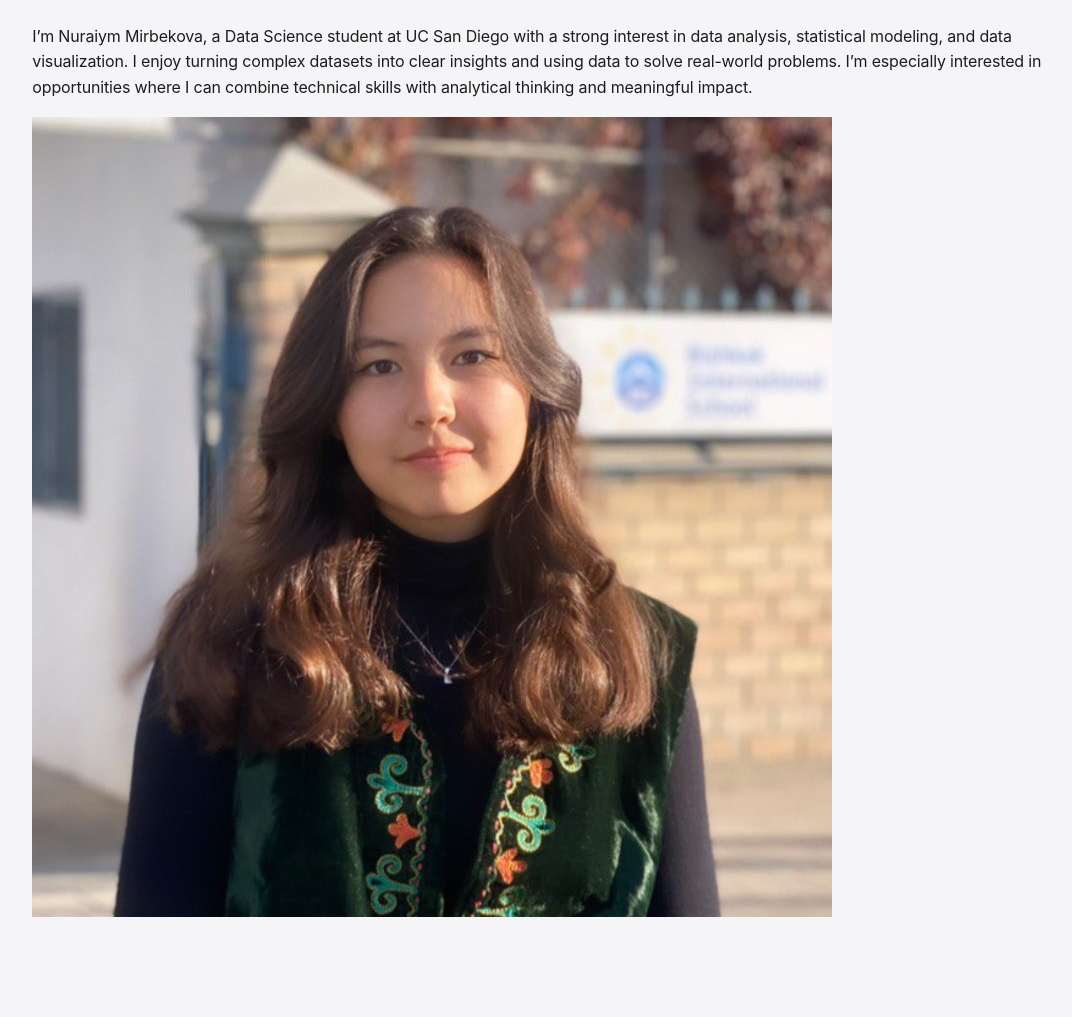
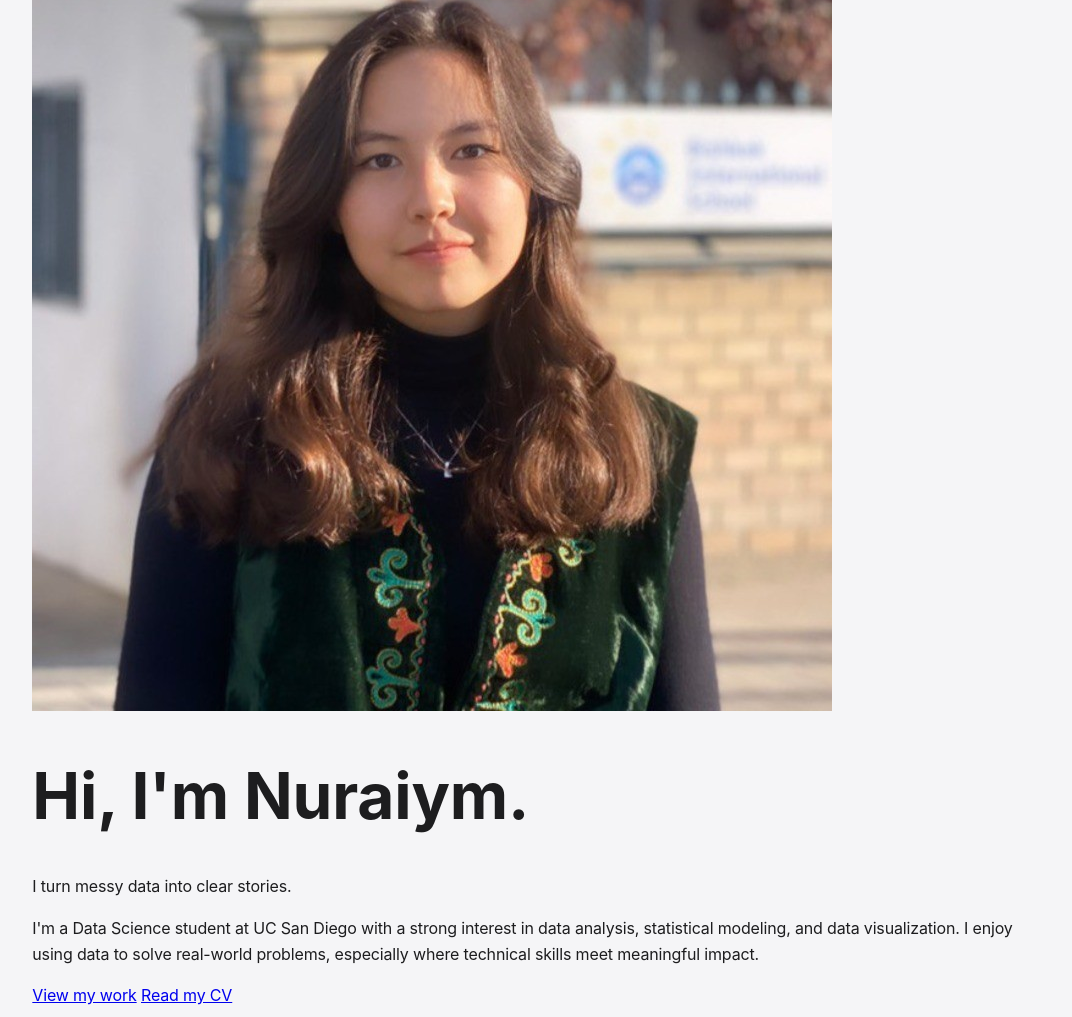
Before and after one commit to nmirbekova-wq/Personal-Portfolio, a plain HTML site: page index.html in a window 1280 px wide. Shown: the part 204-1221 px from the top of the page, without its empty margins (103-1175 px from the left). Before the commit the page ends 1136 px from the top, so only its background shows below. Drawn offline with Linux system fonts and the light colour scheme.

Commit message:
changes in home page

```diff
--- a/index.html
+++ b/index.html
@@ -16,10 +16,20 @@
     <a href="cv/index.html">CV</a>
     </nav>
 
-    <h1>Nuraiym Mirbekova</h1>
-    <p>I’m Nuraiym Mirbekova, a Data Science student at UC San Diego with a strong interest in data analysis, statistical modeling, and data visualization. I enjoy turning complex datasets into clear insights and using data to solve real-world problems. I’m especially interested in opportunities where I can combine technical skills with analytical thinking and meaningful impact.
-    </p>
-    <img src="images/photo.jpg" alt="My Photo">
+    <header class="hero">
+        <img src="images/photo.jpg" alt="Photo of Nuraiym Mirbekova">
+        <h1>Hi, I'm Nuraiym.</h1>
+        <p class="tagline">I turn messy data into clear stories.</p>
+        <p class="intro">
+            I'm a Data Science student at UC San Diego with a strong interest in data analysis,
+            statistical modeling, and data visualization. I enjoy using data to solve real-world
+            problems, especially where technical skills meet meaningful impact.
+        </p>
+        <div class="actions">
+            <a href="projects/index.html" class="button">View my work</a>
+            <a href="cv/index.html" class="button secondary">Read my CV</a>
+        </div>
+    </header>
 
 </body>
 </html>
```
